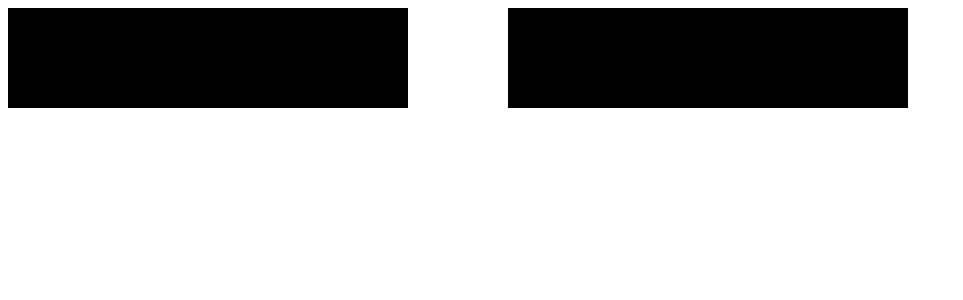
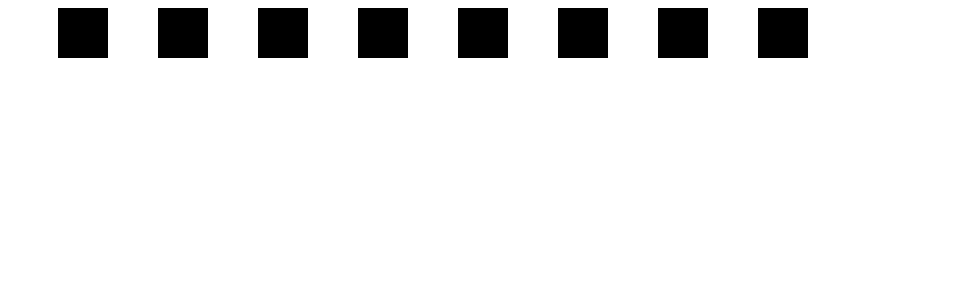
Before and after one commit to gwens/cellular-automaton-sequencer, a React app: page / in a window 1280 px wide. Shown: the top 300 px of the page, without its empty margins (0-963 px from the left). Built offline with nearby package versions, Linux system fonts and the light colour scheme.

Commit message:
parametrise number and size of cells in a CA

```diff
--- a/src/components/App.js
+++ b/src/components/App.js
@@ -23,7 +23,11 @@
 
   render() {
     return (
-      <CellularAutomaton trigger$={this.trigger$}/>
+      <CellularAutomaton
+        cellNum={16}
+        cellSize={50}
+        trigger$={this.trigger$}
+        />
     )
   }
 }
--- a/src/components/CellularAutomaton/index.js
+++ b/src/components/CellularAutomaton/index.js
@@ -3,8 +3,10 @@
 class CellularAutomaton extends React.Component {
   constructor(props) {
     super(props)
+    const initArray = new Array(props.cellNum).fill('0')
+    initArray[Math.round(props.cellNum/2)] = '1'
     this.state = {
-      cells: ['0','0','0','0','1','0','0','0','0'],
+      cells: initArray,
     }
     this.createNextGeneration = this.createNextGeneration.bind(this)
   }
@@ -39,7 +41,12 @@
     return (
       <React.Fragment>
         {this.state.cells.map((cell, index) => (
-              <div key={index} className={ this.state.cells[parseInt(index)] === '1' ? 'filled' : 'empty'}></div>
+              <div
+                key={index}
+                className={ this.state.cells[parseInt(index)] === '1' ? 'filled' : 'empty'}
+                style={{ height: this.props.cellSize, width: this.props.cellSize }}
+                >
+              </div>
         ))}
       </React.Fragment>
     )
--- a/src/styles/style.css
+++ b/src/styles/style.css
@@ -5,14 +5,10 @@
 
 .filled {
   display: inline-block;
-  width: 100px;
-  height: 100px;
   background-color: black;
 }
 
 .empty {
   display: inline-block;
-  width: 100px;
-  height: 100px;
   background-color: white;
 }
```
